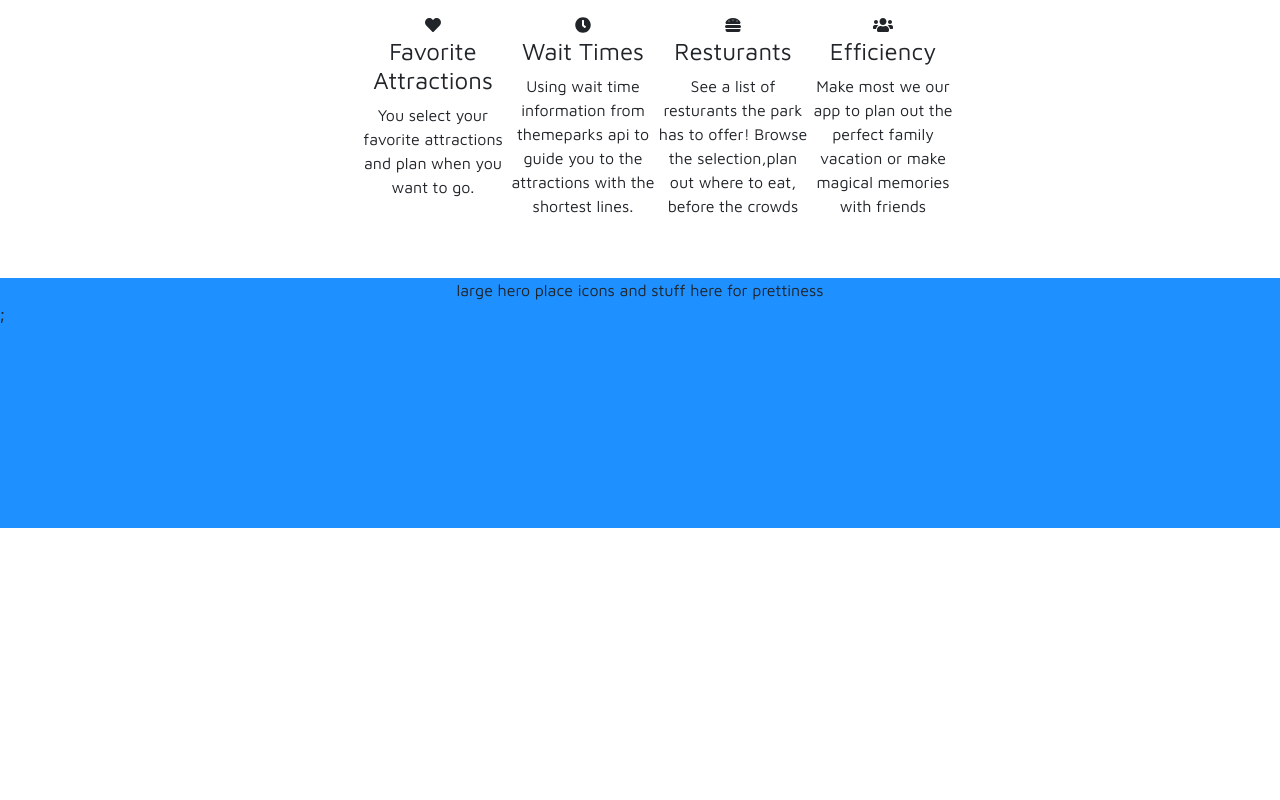
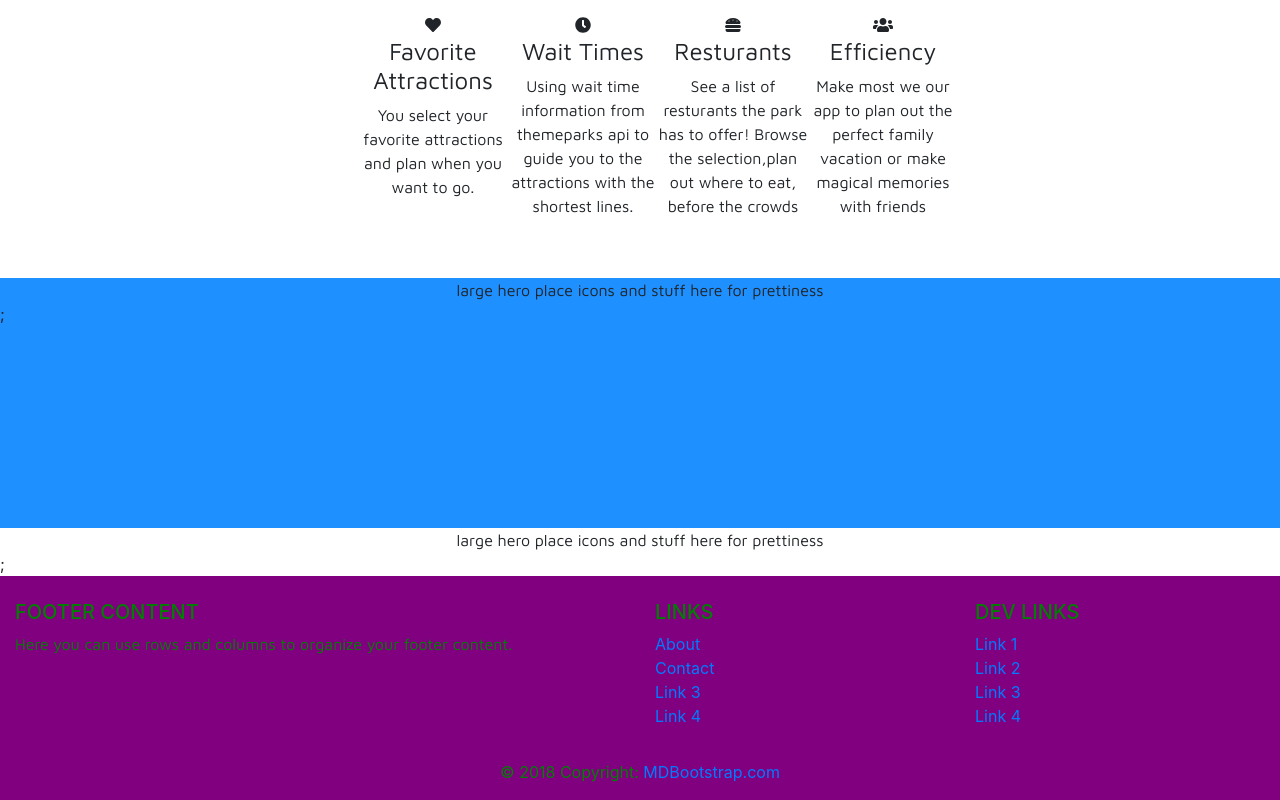
Before and after one commit to Aradford7/react-frontendDisney, a React (Create React App) app: page / in a window 1280 px wide. Shown: the part 1383-2183 px from the top of the page. Before the commit the page ends 1911 px from the top, so only its background shows below. Built offline with nearby package versions, Linux system fonts and the light colour scheme.

Commit message:
add footer connect contact about to home

```diff
--- /dev/null
+++ b/src/layout/Footer/Footer.css
@@ -0,0 +1,12 @@
+/* footer{
+    position: fixed;
+    left: 0;
+    bottom: 0;
+    width: 100%;
+    text-align: center;
+} */
+
+footer{
+    background-color: purple;
+    color: green;
+}
--- /dev/null
+++ b/src/layout/Footer/Footer.js
@@ -0,0 +1,72 @@
+import React from 'react';
+import './Footer.css'
+
+
+export const Footer= () =>(
+    // <!-- Footer -->
+    <footer class="page-footer font-small blue pt-4">
+      {/* <!-- Footer Links --> */}
+      <div class="container-fluid text-center text-md-left">
+        {/* <!-- Grid row --> */}
+        <div class="row">
+          {/* <!-- Grid column --> */}
+          <div class="col-md-6 mt-md-0 mt-3">
+            {/* <!-- Content --> */}
+            <h5 class="text-uppercase">Footer Content</h5>
+            <p>Here you can use rows and columns to organize your footer content.</p>
+          </div>
+          {/* <!-- Grid column --> */}
+          <hr class="clearfix w-100 d-md-none pb-3"></hr>
+          {/* <!-- Grid column --> */}
+          <div class="col-md-3 mb-md-0 mb-3">
+            {/* <!-- Links --> */}
+            <h5 class="text-uppercase">Links</h5>
+            <ul class="list-unstyled">
+              <li>
+                <a href="/about">About</a>
+              </li>
+              <li>
+                <a href="/contact">Contact</a>
+              </li>
+              <li>
+                <a href="#!">Link 3</a>
+              </li>
+              <li>
+                <a href="#!">Link 4</a>
+              </li>
+            </ul>
+          </div>
+          {/* <!-- Grid column -->
+          <!-- Grid column --> */}
+          <div class="col-md-3 mb-md-0 mb-3">
+            {/* <!-- Links --> */}
+            <h5 class="text-uppercase">Dev Links</h5>
+            <ul class="list-unstyled">
+              <li>
+                <a href="#!">Link 1</a>
+              </li>
+              <li>
+                <a href="#!">Link 2</a>
+              </li>
+              <li>
+                <a href="#!">Link 3</a>
+              </li>
+              <li>
+                <a href="#!">Link 4</a>
+              </li>
+            </ul>
+          </div>
+          {/* <!-- Grid column --> */}
+        </div>
+        {/* <!-- Grid row --> */}
+      </div>
+      {/* <!-- Footer Links -->
+      <!-- Copyright --> */}
+      <div class="footer-copyright text-center py-3">© 2018 Copyright:
+        <a href="https://mdbootstrap.com/education/bootstrap/"> MDBootstrap.com</a>
+      </div>
+      {/* <!-- Copyright --> */}
+    </footer>
+
+)
+export default Footer
--- a/src/layout/Home/Home.js
+++ b/src/layout/Home/Home.js
@@ -1,6 +1,7 @@
 import React from 'react'
 import NavBar from '../../layout/NavBar/NavBar'
 import Carosel from '../../layout/Carosel/Carosel'
+import Footer from '../../layout/Footer/Footer'
 import Container from 'react-bootstrap/Container'
 import Row from 'react-bootstrap/Row'
 import Col from 'react-bootstrap/Col'
@@ -62,5 +63,15 @@
             </Row>
         </Container>;
         </div>
+        <div>
+        <Container>
+            <Row>
+              <Col lg={true}>large hero place icons and stuff here for prettiness</Col>
+            </Row>
+        </Container>;
+        </div>
+        <div>
+        <Footer/>
+        </div>
     </div>
 )
```
